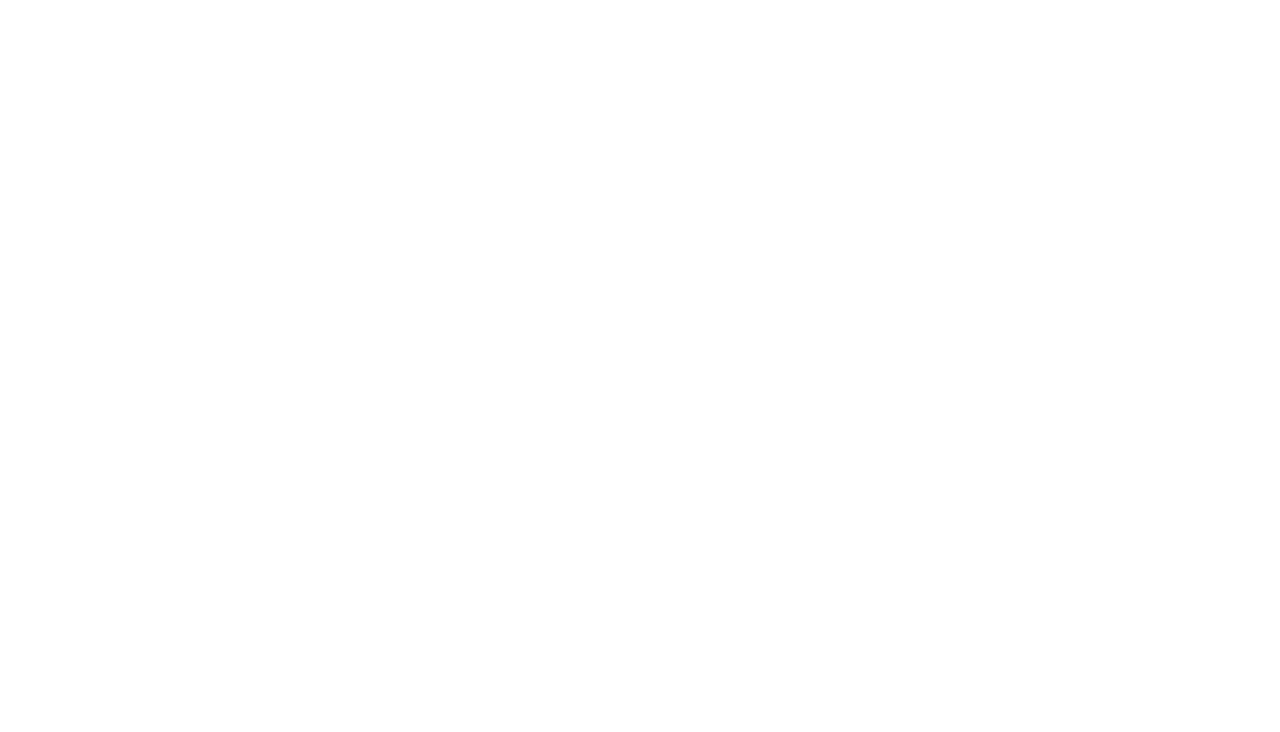
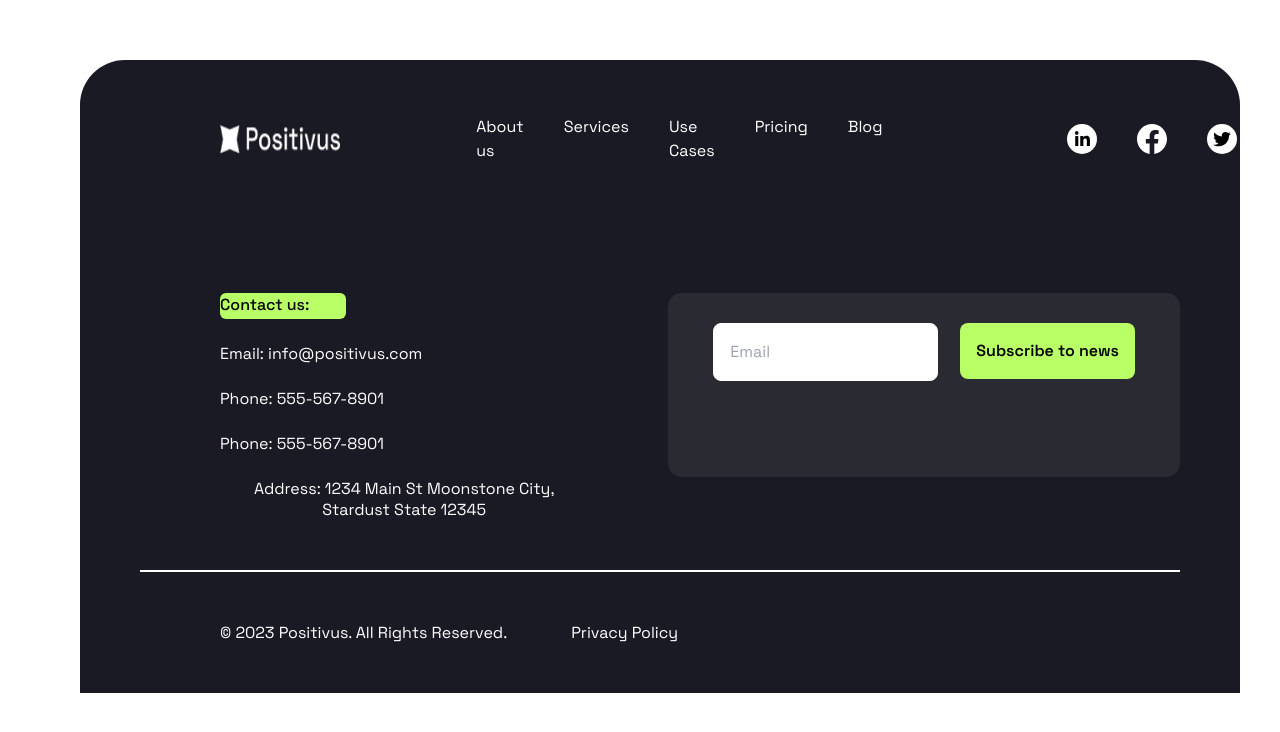
Before and after one commit to priyankashah3107/positivus, a Next.js app: page / in a window 1280 px wide. Shown: the part 7358-8090 px from the top of the page. Before the commit the page ends 7378 px from the top, so only its background shows below. Built offline with nearby package versions, Linux system fonts and the light colour scheme.

Commit message:
feat: footer

```diff
--- a/src/app/globals.css
+++ b/src/app/globals.css
@@ -215,13 +215,54 @@
 }
 
 .foo{
-  display: inline-flex;
-padding: 50px 20px 30px 20px;
+  display: flex;
+  padding: 55px 60px 50px 60px;
+  flex-direction: column;
+  align-items: flex-start;
+  gap: 50px;
+  border-radius: 45px 45px 0px 0px;
+background: var(--ter-color);
+
+}
+
+.fooNav{
+  color: #FFF;
+text-align: center;
+
+/* p mob */
+font-size: 16px;
+font-style: normal;
+font-weight: 400;
+line-height: 24px; /* 150% */
+}
+
+.fooCon{
+  color: #FFF;
+text-align: center;
+font-size: 16px;
+font-style: normal;
+font-weight: 400;
+line-height: normal;
+}
+
+.fooEmail{
+  width: 390px;
+  height: 219px;
+  display: flex;
+padding: 30px;
 flex-direction: column;
-align-items: center;
-gap: 37px;
-background-color: var(--ter-color);
+align-items: flex-start;
+gap: 22px;
+border-radius: 14px;
+background: #292A32;
 }
+
+.fooIcon{
+  display: flex;
+align-items: flex-start;
+gap: 20px;
+}
+
 
 
 .workingP{
--- a/src/app/page.tsx
+++ b/src/app/page.tsx
@@ -1,5 +1,6 @@
 import CaseStudies from '@/components/CaseStudies'
 import ContactUs from '@/components/ContactUs'
+import Footer from '@/components/Footer'
 import Happen from '@/components/Happen'
 import { Home } from '@/components/Home'
 import Logo from '@/components/Logo'
@@ -24,6 +25,7 @@
        <Team />
        <Testimonials />
        <ContactUs />
+       <Footer />
     </div>
    </>
   )
--- a/src/components/Footer.tsx
+++ b/src/components/Footer.tsx
@@ -1,8 +1,122 @@
+"use client"
+import Image from 'next/image'
 import React from 'react'
+
+const fooNav  = [
+  {id: 1,
+   info: "About us"
+  },
+  {id: 2,
+    info: "Services"
+   },
+   {id: 3,
+    info: "Use Cases"
+   },
+   {id: 4,
+    info: "Pricing"
+   },
+   {id: 1,
+    info: "Blog"
+   },
+
+]
+
+const icons =  [
+  {
+    id: 1,
+    icon: "/socials/slinkd.svg"
+  },
+  {
+    id: 2,
+    icon: "/socials/face.svg"
+  },
+  {
+    id: 3,
+    icon: "/socials/twiiter.svg"
+  },
+]
+
+const emailInfo = [
+  {id: 1,
+    info: "Email: info@positivus.com"
+   },
+   {id: 2,
+    info: "Phone: 555-567-8901"
+   },
+   {id: 2,
+    info: "Phone: 555-567-8901"
+   },
+   {id: 3,
+    info: "Address: 1234 Main St Moonstone City, Stardust State 12345"
+   },
+
+]
+
+const priv = [
+  {id: 1,
+    info: "© 2023 Positivus. All Rights Reserved."
+    },
+
+    {id: 2,
+      info: "Privacy Policy"
+      },
+
+
+]
 
 const Footer = () => {
   return (
-    <div>Footer</div>
+    <div className="p-4 pl-6 lg:pl-20 lg:p-10">
+      <div className="foo text-white flex flex-col">
+
+        <div className="flex flex-row justify-between pl-20 items-center gap-10">
+          <div>
+          <Image src={"/logo.png"} alt='logo' width={144} height={23}
+          className="lg:w-[180px] lg:h-[29px] cursor-pointer" />
+          </div>
+
+         <div className='flex flex-row gap-10 lg:ml-24'>
+         {fooNav.map((val, idx) => (
+            <div key={idx}>
+                <p className='cursor-pointer'>{val.info}</p>
+            </div>
+          ))}
+         </div>
+
+           <div className='flex flex-row gap-10 md:ml-36 items-center '>
+           {icons.map((val) => (
+            <Image src={val.icon} alt='icons' width={30} height={30}
+            className='flex flex-row gap-10' />
+          ))}
+           </div>
+
+        </div>
+
+        <div className='flex flex-col justify-between ml-20 md:mt-20 md:flex-row'>
+
+          <div className='flex flex-col gap-6'>
+          <h3 className='bg-[#B9FF66] rounded-md font-medium text-black w-[115px] h-[23px] md:w-[126px] md:h-[26px]'>Contact us: </h3>
+           {emailInfo.map((val, idx) => (
+            <p key={idx} className='fooCon md:flex md:flex-start'>{val.info}</p>
+           ))}
+          </div>
+
+          <div className='fooEmail md:w-[634px] md:h-[184px] md:flex md:flex-row md:ml-20 justify-center items-center '>
+            <input type='email' placeholder='Email' className='p-4 border border-white rounded-lg' />
+            <button className='bg-[#B9FF66] p-4 text-black rounded-lg font-semibold '>Subscribe to news</button>
+          </div>
+        </div>
+
+        <div className='border border-b border-white w-full'></div>
+
+        <div className='fooCon md:ml-20 flex flex-row gap-16 items-center'>
+          {priv.map((val, idx) => (
+            <p key={idx}>{val.info}</p>
+          ))}
+        </div>
+
+      </div>
+    </div>
   )
 }
 
```
Also changed, not shown: public/logo.png (added).
